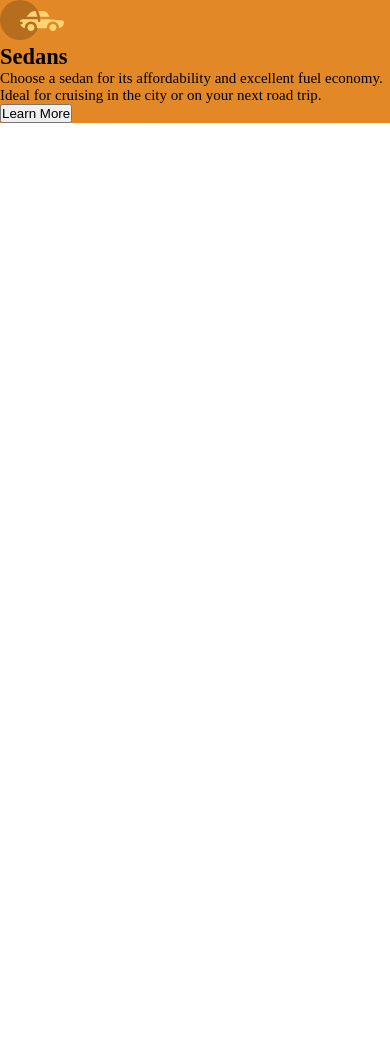
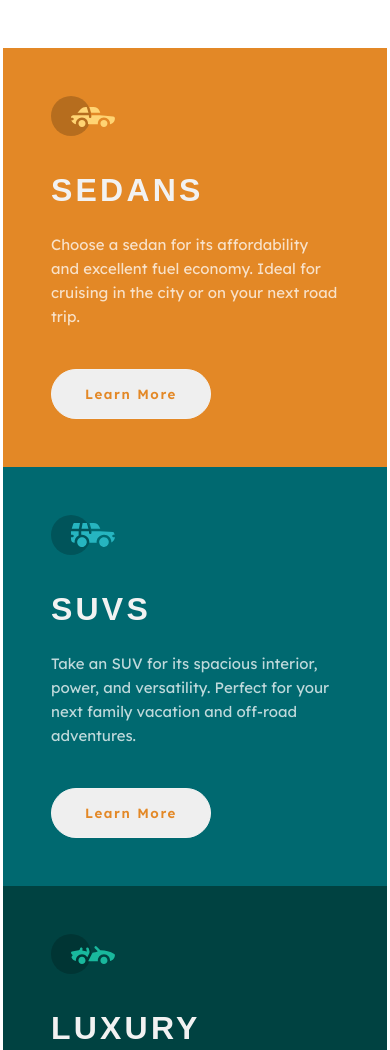
Before and after one commit to jonmc89/3-column-preview-card-component-main, a plain HTML site: page index.html in a window 390 px wide. Shown: the top 1050 px of the page. Before the commit the page ends 844 px from the top, so only its background shows below. Drawn offline with Linux system fonts and the light colour scheme; a web font is replaced by a local one.

Commit message:
content - Added the rest of the content and main styling to each card. TODO - Add styling to the buttons in card 2 & 3, add tablet and desktop views.

```diff
--- a/index.html
+++ b/index.html
@@ -15,11 +15,24 @@
         <div class="preview-container">
             <div class="column one">
                 <img src="./images/icon-sedans.svg" alt="">
-                <h2>Sedans</h2>
+                <h2>SEDANS</h2>
                 <p>Choose a sedan for its affordability and excellent fuel economy. Ideal for cruising in the city
                     or on your next road trip.</p>
-                <button type="button">Learn More</button>
-
+                <button class="btn-one" type="button">Learn More</button>
+            </div>
+            <div class="column two">
+                <img src="./images/icon-suvs.svg" alt="">
+                <h2>SUVS</h2>
+                <p>Take an SUV for its spacious interior, power, and versatility. Perfect for your next family vacation
+                    and off-road adventures.</p>
+                <button class="btn-two" type="button">Learn More</button>
+            </div>
+            <div class="column three">
+                <img src="./images/icon-luxury.svg" alt="">
+                <h2>LUXURY</h2>
+                <p>Cruise in the best car brands without the bloated prices. Enjoy the enhanced comfort of a luxury
+                    rental and arrive in style.</p>
+                <button class="btn-three" type="button">Learn More</button>
             </div>
         </div>
     </main>
--- a/styles.css
+++ b/styles.css
@@ -21,6 +21,67 @@ body {
 
 /* Main */
 
+.preview-container {
+    align-items: center;
+    display: flex;
+    flex-direction: column;
+    justify-content: center;
+    padding: 3rem 0;
+
+}
+
+.column {
+    width: 24rem;
+    padding: 3rem;
+
+}
+
 .one {
     background-color: var(--gold-500);
 }
+
+.two {
+    background-color: var(--cyan-800);
+}
+
+.three {
+    background-color: var(--green-950);
+}
+
+img {
+    margin-block-end: 2rem;
+}
+
+h2 {
+    font-size: 2rem;
+    font-family: "Big Shoulders", Arial, sans-serif;
+    color: var(--grey-100);
+    margin-block-end: 1.5rem;
+    letter-spacing: 0.2rem;
+}
+
+p {
+    font-family: "Lexend Deca", sans-serif;
+    color: var(--white-transparent);
+    line-height: 160%;
+    margin-block-end: 2.5rem;
+}
+
+button {
+    width: 10rem;
+    letter-spacing: 0.1rem;
+    font-family: "Lexend Deca", sans-serif;
+    font-weight: 600;
+    border-radius: 4rem;
+    border: 0.1rem solid var(--grey-100);
+    padding: 1rem 2rem;
+    color: var(--gold-500);
+    cursor: pointer;
+    transition: color 0.2s ease-in-out, background-color 0.2s ease-in-out, border-color 0.2s ease-in-out;
+}
+
+button:hover {
+    border-color: var(--grey-100);
+    background-color: var(--gold-500);
+    color: var(--grey-100);
+}
```
